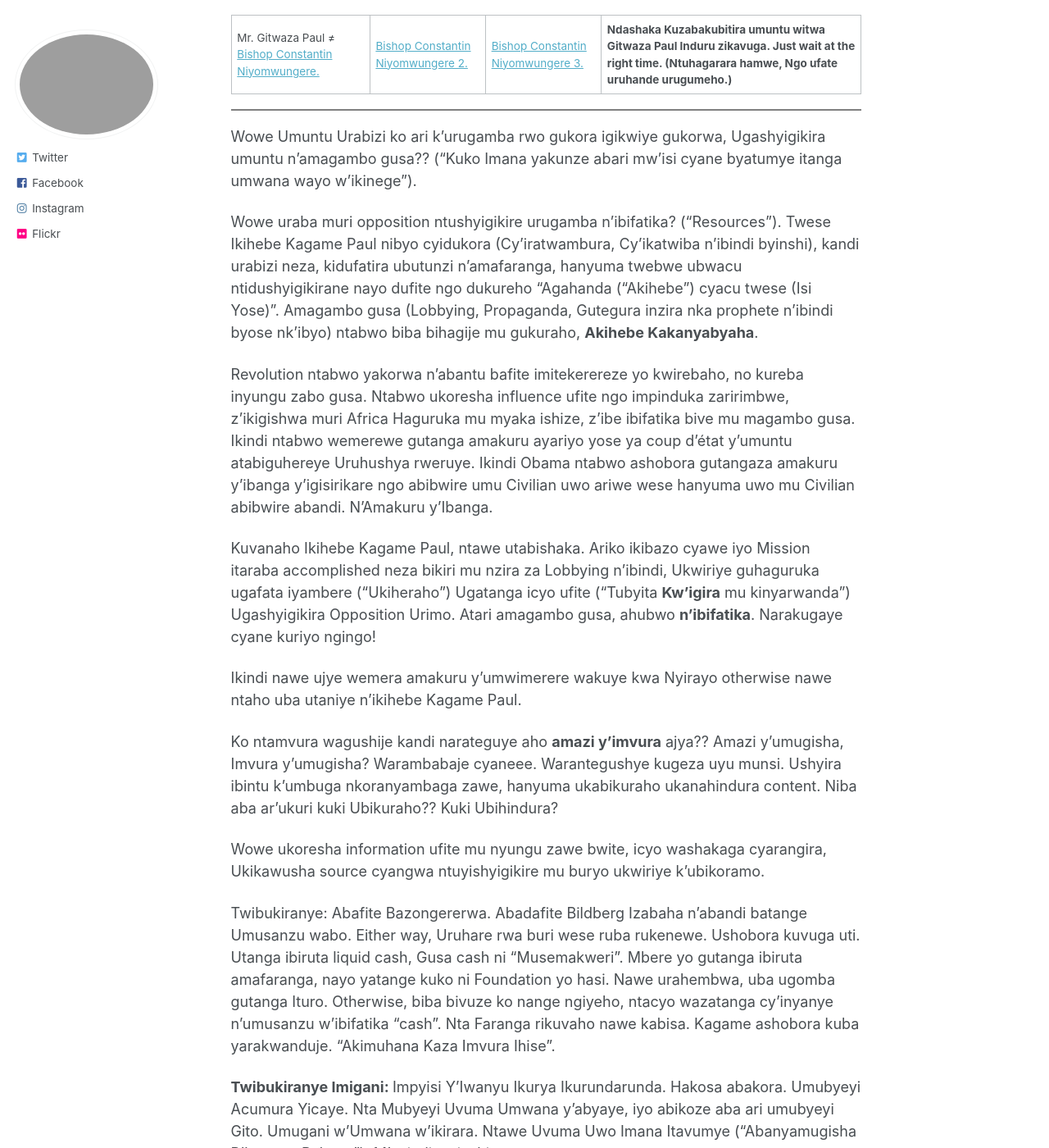
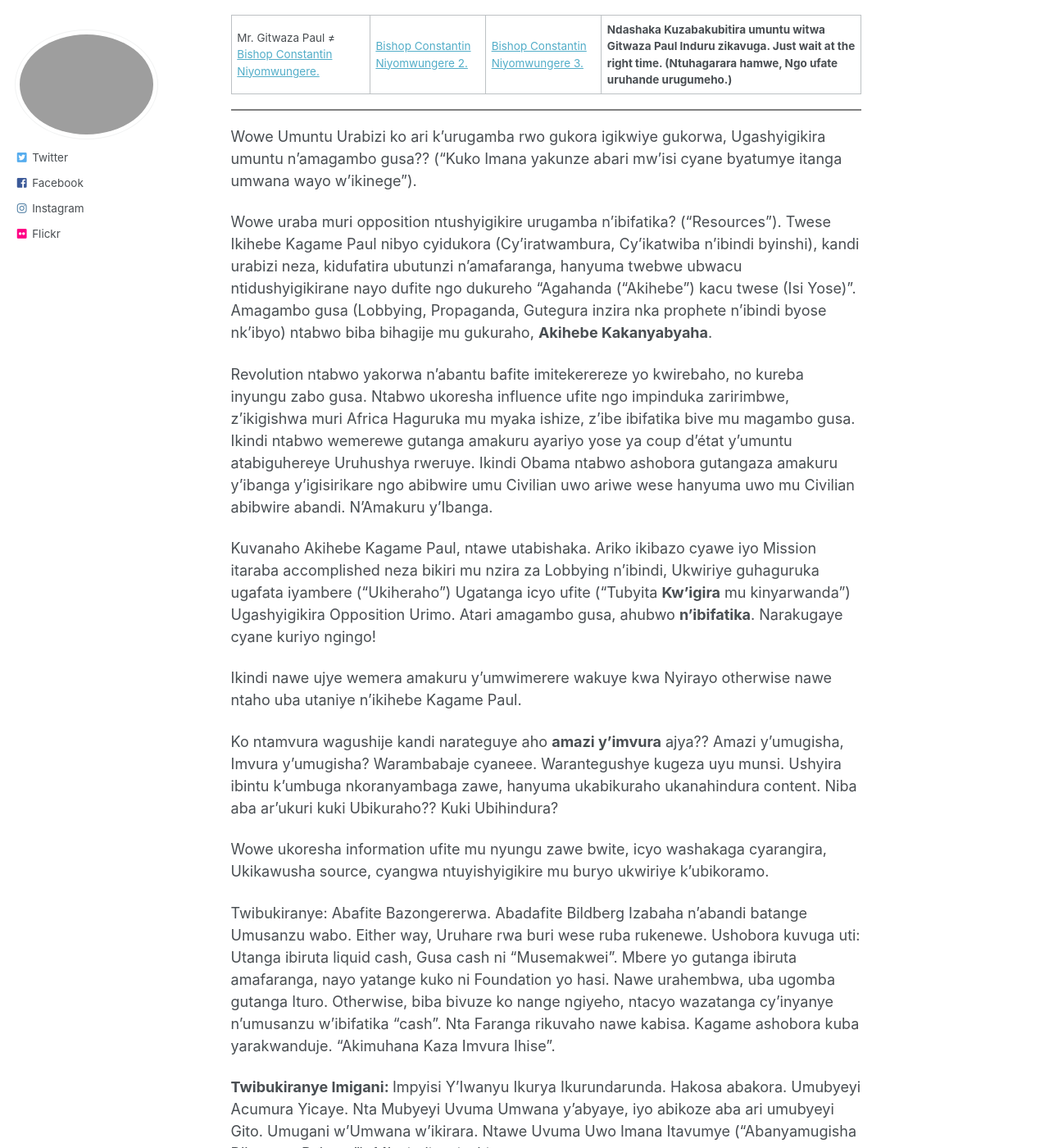
Before and after one commit to phdcsseiden/phdcsseiden.github.io, a Jekyll site: the page built from _pages/Gitwaza.md, in a window 1280 px wide and 1400 px high, scrolled down 805 px. Shown: the whole window at 82% size. Built offline with Jekyll 4.4.1, drawn with Linux system fonts in a browser that asks for light colours; some of the changed text lies outside the part shown.

Commit message:
Update Gitwaza.md

```diff
--- a/_pages/Gitwaza.md
+++ b/_pages/Gitwaza.md
@@ -30,7 +30,7 @@
 <hr style="height:2px;border-width:0;color:gray;background-color:gray">
 
 
-<b> Who is Mr. Gitwaza Paul?? (Ugumane Inkuru ya December 2023 (Umwami Kabiri / Bildberg etc..) na February 2024). Ntugahindure Invugo zawe kenshi, byerekana ibitandukanye n'ibyo utwereka. (Who is Costantin Niyomwungeri) | Who is Akimana Solange?? Who is INGABIRE Rosine?? Who is NGABO Fabien David?? Who is Mathilde Mukantabana (Niki wabwiye abana bo mu Rwanda biga Columbia University ), Mathilde you must face Serious Consequences of Transnational Repression!  | Who is Pascasie Ntayombya? Who is Chantal Munanayire? Who is Ikirezi Viviane? Who is Giramata Vanessa? | <a href=" https://www.youtube.com/shorts/mBl69K4mNIo "> Who is Ngabo David Fabien  </a> ("May Allah Take You" "Shhh") among others.
+<b> Who is Mr. Gitwaza Paul? (Ugumane Inkuru ya December 2023 (Umwami Kabiri / Bildberg etc..) na February 2024). Ntugahindure Invugo zawe kenshi, byerekana ibitandukanye n'ibyo utwereka. (Who is Costantin Niyomwungeri) | Who is Akimana Solange?? Who is INGABIRE Rosine?? Who is NGABO Fabien David?? Who is Mathilde Mukantabana (Niki wabwiye abana bo mu Rwanda biga Columbia University ), Mathilde you must face Serious Consequences of Transnational Repression!  | Who is Pascasie Ntayombya? Who is Chantal Munanayire? Who is Ikirezi Viviane? Who is Giramata Vanessa? | <a href=" https://www.youtube.com/shorts/mBl69K4mNIo "> Who is Ngabo David Fabien  </a> ("May Allah Take You" "Shhh") among others.
 
 
 <hr style="height:2px;border-width:0;color:gray;background-color:gray">
@@ -43,13 +43,13 @@
 
 Wowe Umuntu Urabizi ko ari k'urugamba rwo gukora igikwiye gukorwa, Ugashyigikira umuntu n'amagambo gusa?? ("Kuko Imana yakunze abari mw'isi cyane byatumye itanga umwana wayo w'ikinege").
 
-Wowe uraba muri opposition ntushyigikire urugamba n'ibifatika? ("Resources"). Twese Ikihebe Kagame Paul nibyo cyidukora (Cy'iratwambura, Cy'ikatwiba n'ibindi byinshi), kandi urabizi neza, kidufatira ubutunzi n'amafaranga, hanyuma twebwe ubwacu ntidushyigikirane nayo dufite ngo dukureho "Agahanda ("Akihebe") cyacu twese (Isi Yose)". Amagambo gusa (Lobbying, Propaganda, Gutegura inzira nka prophete n'ibindi byose nk'ibyo) ntabwo biba bihagije mu gukuraho, <b>Akihebe Kakanyabyaha</b>.
+Wowe uraba muri opposition ntushyigikire urugamba n'ibifatika? ("Resources"). Twese Ikihebe Kagame Paul nibyo cyidukora (Cy'iratwambura, Cy'ikatwiba n'ibindi byinshi), kandi urabizi neza, kidufatira ubutunzi n'amafaranga, hanyuma twebwe ubwacu ntidushyigikirane nayo dufite ngo dukureho "Agahanda ("Akihebe") kacu twese (Isi Yose)". Amagambo gusa (Lobbying, Propaganda, Gutegura inzira nka prophete n'ibindi byose nk'ibyo) ntabwo biba bihagije mu gukuraho, <b>Akihebe Kakanyabyaha</b>.
 
 
 Revolution ntabwo yakorwa n'abantu bafite imitekerereze yo kwirebaho, no kureba inyungu zabo gusa. Ntabwo ukoresha influence ufite ngo impinduka zaririmbwe, z'ikigishwa muri Africa Haguruka mu myaka ishize, z'ibe ibifatika bive mu magambo gusa. Ikindi ntabwo wemerewe gutanga amakuru ayariyo yose ya coup d'état y'umuntu atabiguhereye Uruhushya rweruye. Ikindi Obama ntabwo ashobora gutangaza amakuru y'ibanga y'igisirikare ngo abibwire umu Civilian uwo ariwe wese hanyuma uwo mu Civilian abibwire abandi. N'Amakuru y'Ibanga.
 
 
-Kuvanaho Ikihebe Kagame Paul, ntawe utabishaka. Ariko ikibazo cyawe iyo Mission itaraba accomplished neza bikiri mu nzira za Lobbying n'ibindi, Ukwiriye guhaguruka ugafata iyambere ("Ukiheraho") Ugatanga icyo ufite ("Tubyita <b>Kw'igira</b> mu kinyarwanda") Ugashyigikira Opposition Urimo. Atari amagambo gusa, ahubwo <b>n'ibifatika</b>. Narakugaye cyane kuriyo ngingo!
+Kuvanaho Akihebe Kagame Paul, ntawe utabishaka. Ariko ikibazo cyawe iyo Mission itaraba accomplished neza bikiri mu nzira za Lobbying n'ibindi, Ukwiriye guhaguruka ugafata iyambere ("Ukiheraho") Ugatanga icyo ufite ("Tubyita <b>Kw'igira</b> mu kinyarwanda") Ugashyigikira Opposition Urimo. Atari amagambo gusa, ahubwo <b>n'ibifatika</b>. Narakugaye cyane kuriyo ngingo!
 
 
 Ikindi nawe ujye wemera amakuru y'umwimerere wakuye kwa Nyirayo otherwise nawe ntaho uba utaniye n'ikihebe Kagame Paul.
@@ -58,13 +58,13 @@
 Ko ntamvura wagushije kandi narateguye aho <b>amazi y'imvura</b> ajya?? Amazi y'umugisha, Imvura y'umugisha? Warambabaje cyaneee. Warantegushye kugeza uyu munsi. Ushyira ibintu k'umbuga nkoranyambaga zawe, hanyuma ukabikuraho ukanahindura content. Niba aba ar'ukuri kuki Ubikuraho?? Kuki Ubihindura?
 
 
-Wowe ukoresha information ufite mu nyungu zawe bwite, icyo washakaga cyarangira, Ukikawusha source cyangwa ntuyishyigikire mu buryo ukwiriye k'ubikoramo.
+Wowe ukoresha information ufite mu nyungu zawe bwite, icyo washakaga cyarangira, Ukikawusha source, cyangwa ntuyishyigikire mu buryo ukwiriye k'ubikoramo.
 
 
-Twibukiranye: Abafite Bazongererwa. Abadafite Bildberg Izabaha n'abandi batange Umusanzu wabo. Either way, Uruhare rwa buri wese ruba rukenewe. Ushobora kuvuga uti. Utanga ibiruta liquid cash, Gusa cash ni "Musemakweri". Mbere yo gutanga ibiruta amafaranga, nayo yatange kuko ni Foundation yo hasi. Nawe urahembwa, uba ugomba gutanga Ituro. Otherwise, biba bivuze ko nange ngiyeho, ntacyo wazatanga cy'inyanye n'umusanzu w'ibifatika "cash". Nta Faranga rikuvaho nawe kabisa. Kagame ashobora kuba yarakwanduje. "Akimuhana Kaza Imvura Ihise".
+Twibukiranye: Abafite Bazongererwa. Abadafite Bildberg Izabaha n'abandi batange Umusanzu wabo. Either way, Uruhare rwa buri wese ruba rukenewe. Ushobora kuvuga uti: Utanga ibiruta liquid cash, Gusa cash ni "Musemakwei". Mbere yo gutanga ibiruta amafaranga, nayo yatange kuko ni Foundation yo hasi. Nawe urahembwa, uba ugomba gutanga Ituro. Otherwise, biba bivuze ko nange ngiyeho, ntacyo wazatanga cy'inyanye n'umusanzu w'ibifatika "cash". Nta Faranga rikuvaho nawe kabisa. Kagame ashobora kuba yarakwanduje. "Akimuhana Kaza Imvura Ihise".
 
 
-<b> Twibukiranye Imigani: </b>   Impyisi Y'Iwanyu Ikurya Ikurundarunda. Hakosa abakora. Umubyeyi Acumura Yicaye. Nta Mubyeyi Uvuma Umwana y'abyaye, iyo abikoze aba ari umubyeyi Gito. Umugani w'Umwana w'ikirara. Ntawe Uvuma Uwo Imana Itavumye ("Abanyamugisha B'Imana - Balamu"). M'uyindi myinshi.
+<b> Twibukiranye Imigani: </b>   Impyisi Y'Iwanyu Ikurya Ikurundarunda. Hakosa abakora. Umubyeyi Acumura Yicaye. Nta Mubyeyi Uvuma Umwana y'abyaye, iyo abikoze aba ari umubyeyi Gito. Umugani w'Umwana w'ikirara. Ntawe Uvuma Uwo Imana Itavumye ("Abanyamugisha B'Imana - Balamu"), M'uyindi myinshi.
 
 
 You must have a written agreement with someone before a major Propaganda, lobbying among others, Just to make sure you are on the same page. Otherwise It's unprofessional.
```
